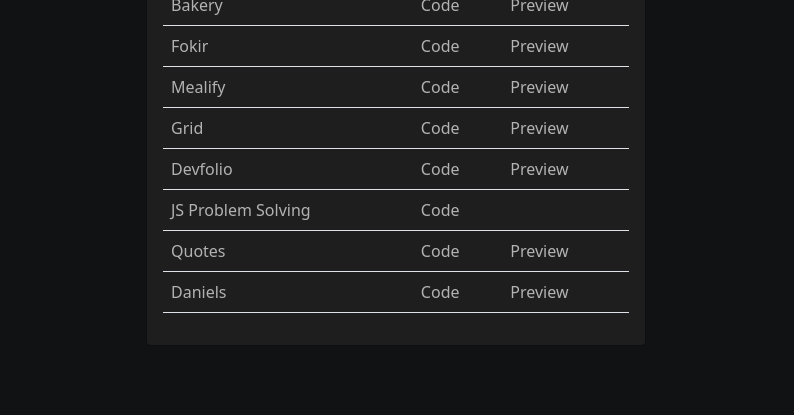
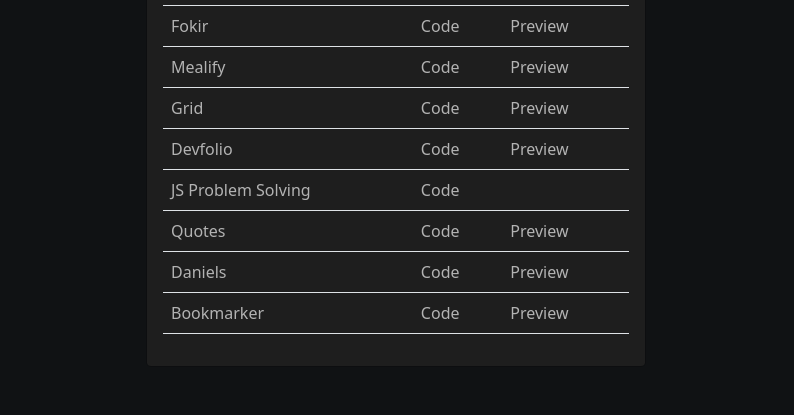
Before and after one commit to MohamedEmary/route-frontend, a plain HTML site: page index.html in a window 1280 px wide. Both pictures are taken after a click on the button "Assignments". Shown: the part 336-751 px from the top of the page, without its empty margins (244-1038 px from the left). Drawn offline with nearby package versions, Linux system fonts and the light colour scheme.

Commit message:
add bookmarker assignment

```diff
--- a/index.html
+++ b/index.html
@@ -587,6 +587,23 @@
                     <a href="assignments/10-daniels/index.html">Preview</a>
                   </td>
                 </tr>
+
+                <tr>
+                  <td scope="row">
+                    <a href="https://routeacademy.github.io/Bookmarker/"
+                      >Bookmarker</a
+                    >
+                  </td>
+                  <td>
+                    <a
+                      href="https://github.com/MohamedEmary/route-frontend/tree/main/assignments/11-bookmarker/"
+                      >Code</a
+                    >
+                  </td>
+                  <td>
+                    <a href="assignments/11-bookmarker/index.html">Preview</a>
+                  </td>
+                </tr>
               </tbody>
             </table>
           </div>
```
